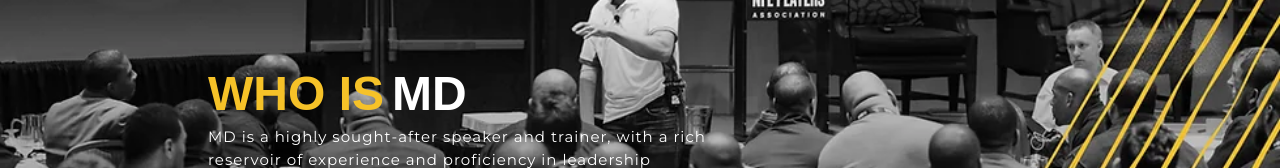
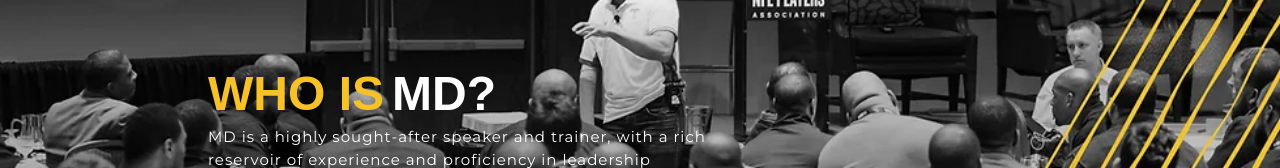
Before and after one commit to allanXQ/inky-ui, a React (Vite) app: page /about in a window 1280 px wide. Shown: the part 168-336 px from the top of the page. Built offline with nearby package versions, Linux system fonts and the light colour scheme.

Commit message:
add ?add boo-nav class

```diff
--- a/src/Layouts/index.jsx
+++ b/src/Layouts/index.jsx
@@ -64,7 +64,9 @@ const Layout = () => {
               </NavLink>
             </li>
             <li className="bg-[#F6C228] text-black font-bold py-1 px-3 rounded-lg">
-              <Link to="/book">Book Now</Link>
+              <Link to="/book" className="book-nav">
+                Book Now
+              </Link>
             </li>
           </ul>
           <div onClick={toggleSideNav} className="sm:hidden cursor-pointer">
@@ -123,7 +125,7 @@ const Layout = () => {
                 </NavLink>
               </li>
               <li className="bg-[#F6C228] text-black font-bold py-1 px-3 rounded-lg">
-                <Link to="/book" onClick={closeSideNav}>
+                <Link className="book-nav" to="/book" onClick={closeSideNav}>
                   Book Now
                 </Link>
               </li>
--- a/src/Pages/About.jsx
+++ b/src/Pages/About.jsx
@@ -9,7 +9,7 @@ const About = () => {
       >
         <div className="flex  gap-2 text-5xl text-wrap font-extrabold">
           <p className="text-[#F6C228]">WHO IS</p>
-          <p>MD</p>
+          <p>MD?</p>
         </div>
         <h2 className="clients-h2 max-w-[530px]  text[#efefef]">
           MD is a highly sought-after speaker and trainer, with a rich reservoir
```
